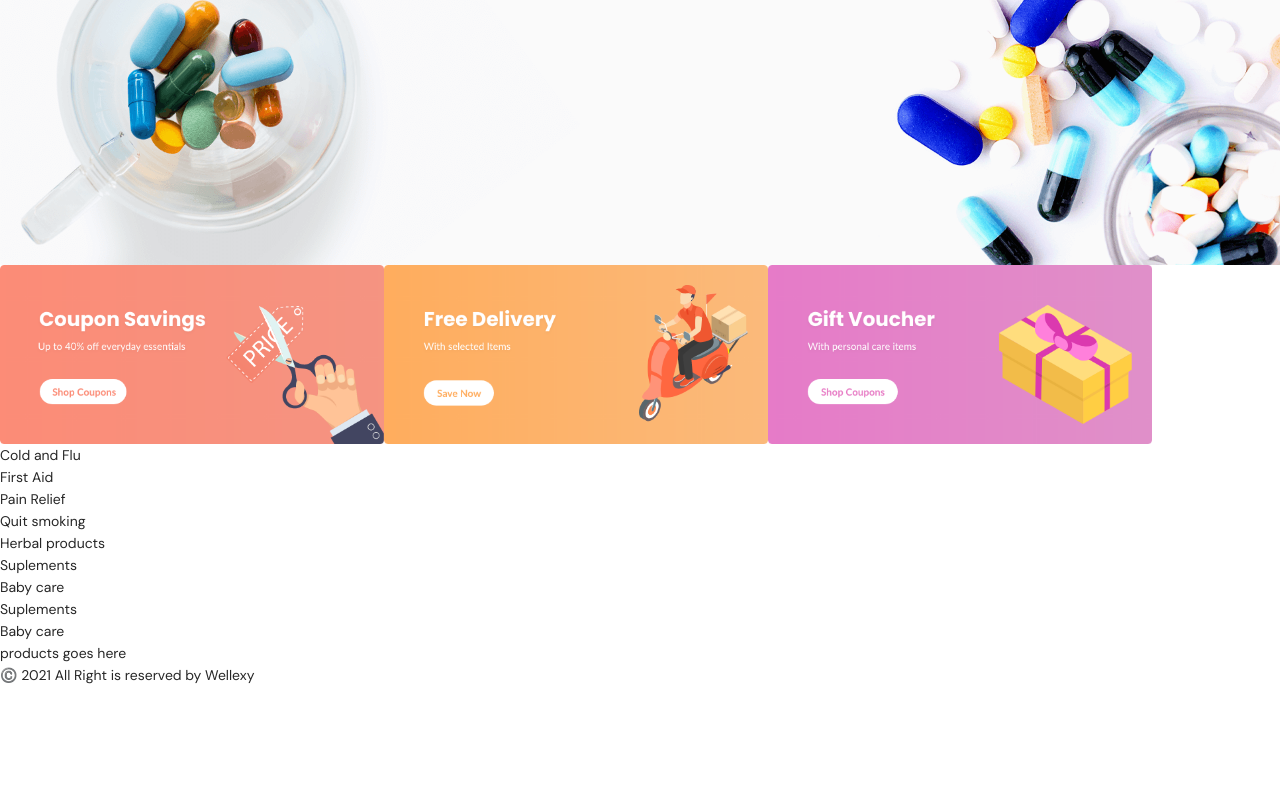
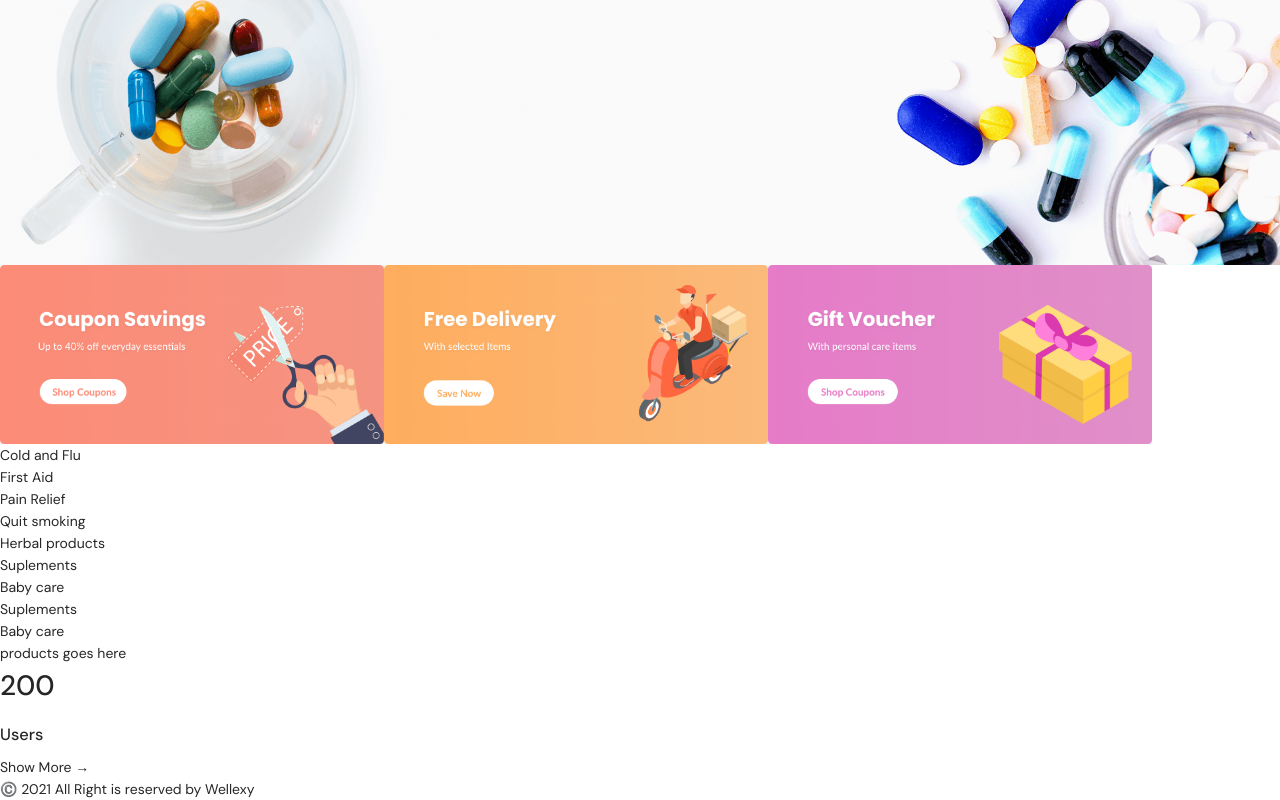
Before and after one commit to kumard3/wellexy, a Next.js app: page / in a window 1280 px wide. Shown: the part 524-1324 px from the top of the page. Before the commit the page ends 1210 px from the top, so only its background shows below. Built offline with nearby package versions, Linux system fonts and the light colour scheme.

Commit message:
admin card added

```diff
--- /dev/null
+++ b/components/cards/adminDetails.js
@@ -0,0 +1,15 @@
+import Link from "next/link";
+
+export default function AdminDetails() {
+  return (
+    <div className="border text-center rounded-md min-w-[250px]">
+      <div className="p-6">
+        <h1 className="text-5xl font-bold">200</h1>
+        <h3 className="text-xl ">Users</h3>
+      </div>
+      <Link href="/">
+        <div className="w-full p-5 border-t text-green-600 cursor-pointer font-bold">Show More 	&#8594;</div>
+      </Link>
+    </div>
+  );
+}
--- a/components/layouts/Body.js
+++ b/components/layouts/Body.js
@@ -1,4 +1,5 @@
 import Link from "next/link";
+import AdminDetails from "../cards/adminDetails";
 
 function Body() {
   const linkStyle =
@@ -60,7 +61,9 @@ function Body() {
         </div>
       </div>
 
-      <div>products goes here</div>
+      <div>products goes here
+        <AdminDetails/>
+      </div>
     </div>
   );
 }
--- a/components/layouts/Header.js
+++ b/components/layouts/Header.js
@@ -10,7 +10,6 @@ export default function Header() {
             Say goodbye to all your healthcare worries with us
           </h4>
         </div>
-        <HeaderSearch />
       </div>
     </div>
   );
--- a/components/layouts/Nav.js
+++ b/components/layouts/Nav.js
@@ -42,10 +42,14 @@ export default function Nav() {
             <Link href="/cart">
               <ShoppingCartOutlined className="text-3xl hover:text-green-600" />
             </Link>
-            <Button type="primary" size="large">
-              Login
-            </Button>
-            <Button size="large">Signup</Button>
+            <Link href="/auth/login">
+              <Button type="primary" size="large">
+                Login
+              </Button>
+            </Link>
+            <Link href="/auth/signup">
+              <Button size="large">Signup</Button>
+            </Link>
           </div>
         </Col>
       </Row>
```
